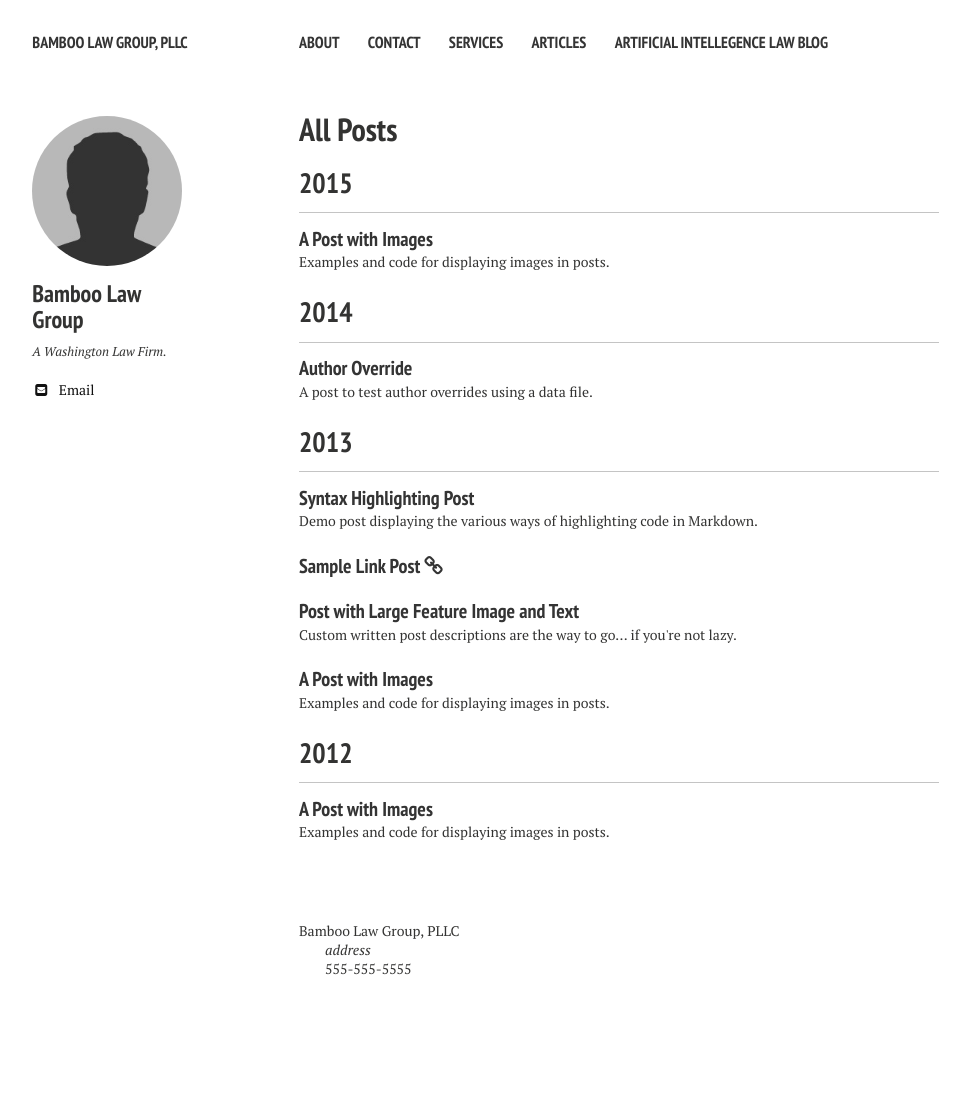
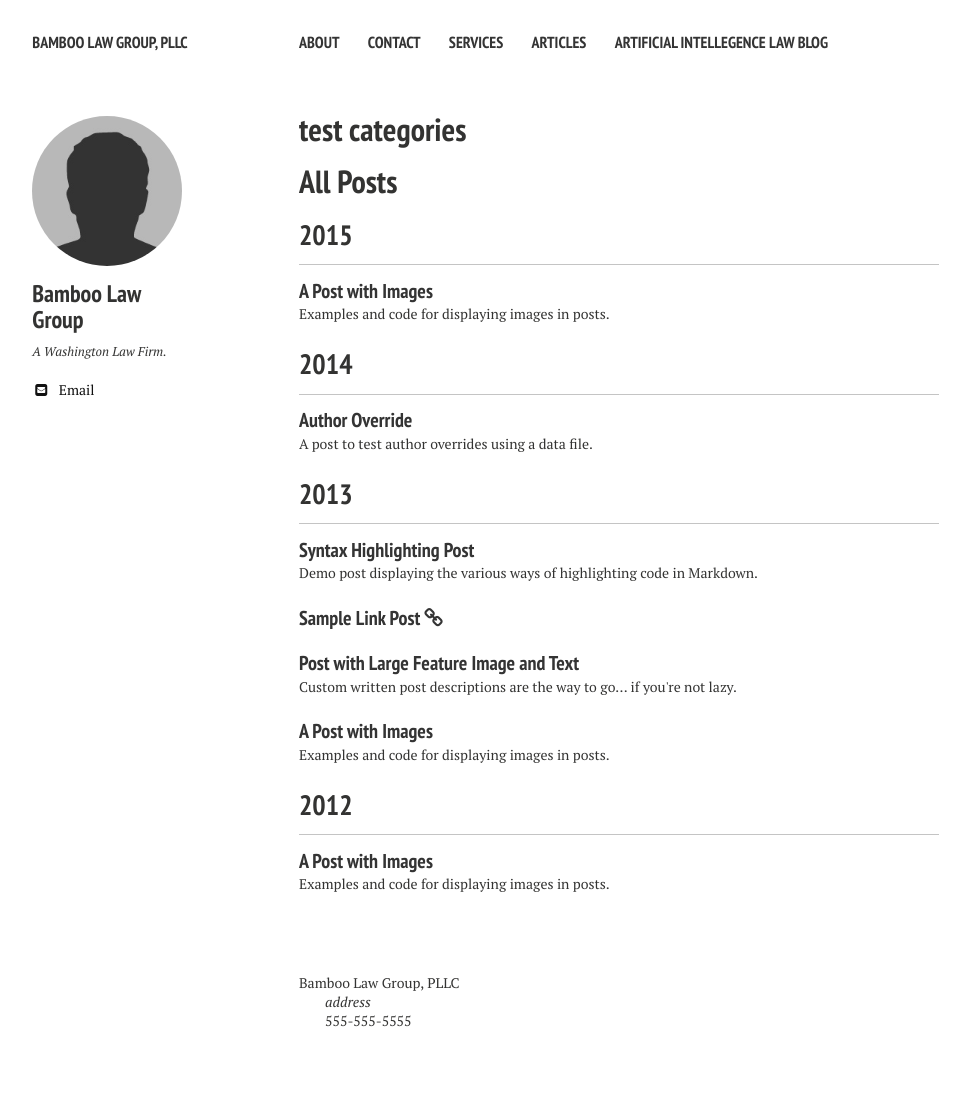
Before and after one commit to nerdyfergy/blg-site-mm3, a Jekyll site: the page built from posts/index.md, in a window 1280 px wide. Shown: the whole page, without its empty margins (21-991 px from the left). Built offline with Jekyll 4.4.1, drawn with Linux system fonts in a browser that asks for light colours; nearby versions of some CDN libraries; before the commit the page ends 1052 px from its top, so only the background shows below that.

Commit message:
Update post-index.html

```diff
--- a/_layouts/post-index.html
+++ b/_layouts/post-index.html
@@ -33,6 +33,18 @@
     {% include _author-bio.html %}
   </div>
   <div id="index">
+    <h1>test categories</h1>
+    {% for aiblog in site.categories.aiblogs %}
+      <article>
+        {% if post.link %}
+          <h2 class="link-post"><a href="{{ site.url }}{{ post.url }}" title="{{ post.title }}">{{ post.title }}</a> <a href="{{ post.link }}" target="_blank" title="{{ post.title }}"><i class="fa fa-link"></i></a></h2>
+        {% else %}
+          <h2><a href="{{ site.url }}{{ post.url }}" title="{{ post.title }}">{{ post.title }}</a></h2>
+          <p>{{ post.excerpt | strip_html | truncate: 160 }}</p>
+        {% endif %}
+      </article>
+    {% endfor %}
+
     <h1>{{ page.title }}</h1>
     {% for post in site.posts %}
     {% unless post.next %}
```
